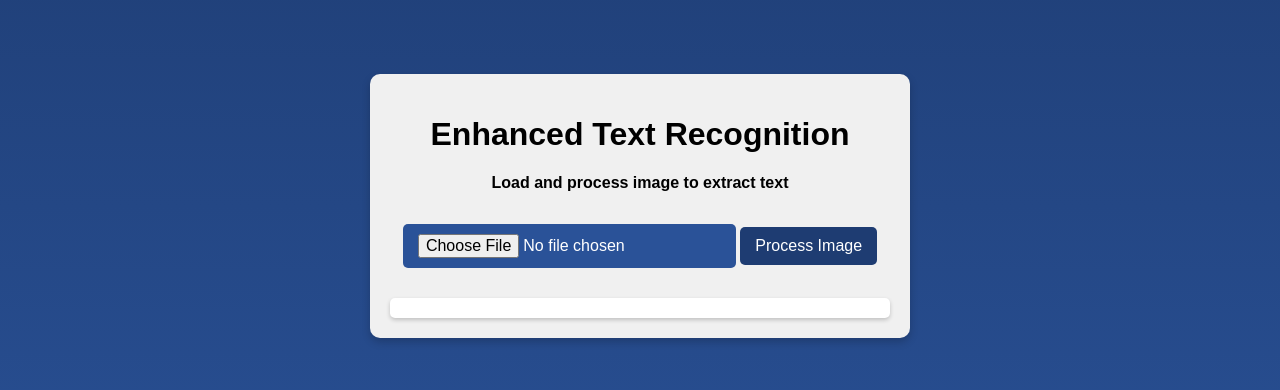
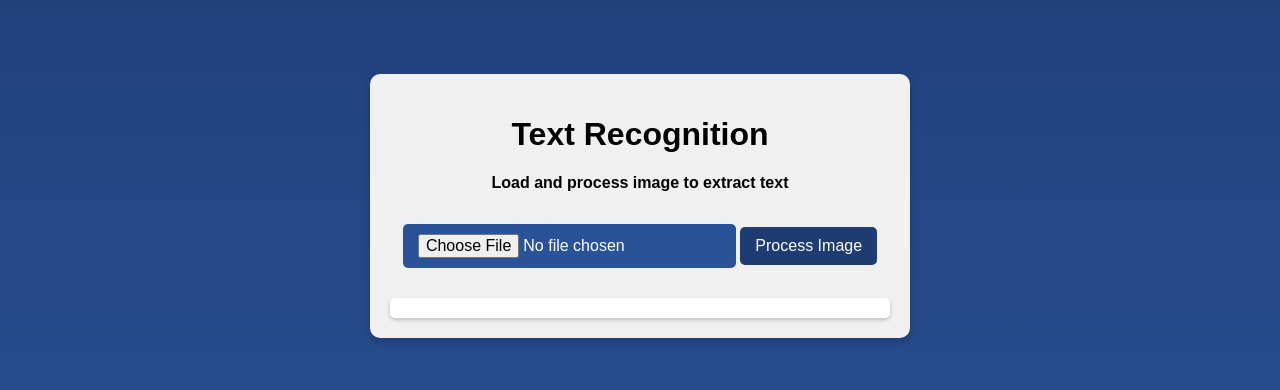
Before and after one commit to NReedel/GraphicTextExtract, a plain HTML site: page index.html in a window 1280 px wide. Shown: the part 194-584 px from the top of the page. Drawn offline with Linux system fonts and the light colour scheme.

Commit message:
Update index.html

```diff
--- a/index.html
+++ b/index.html
@@ -65,7 +65,7 @@
 </head>
 <body>
     <div id="container">
-        <h1>Enhanced Text Recognition</h1>
+        <h1>Text Recognition</h1>
         <h4>Load and process image to extract text</h4>
         <img id="uploadedImage" alt="Uploaded Preview">
         <input type="file" id="imageInput" accept="image/*">
```
